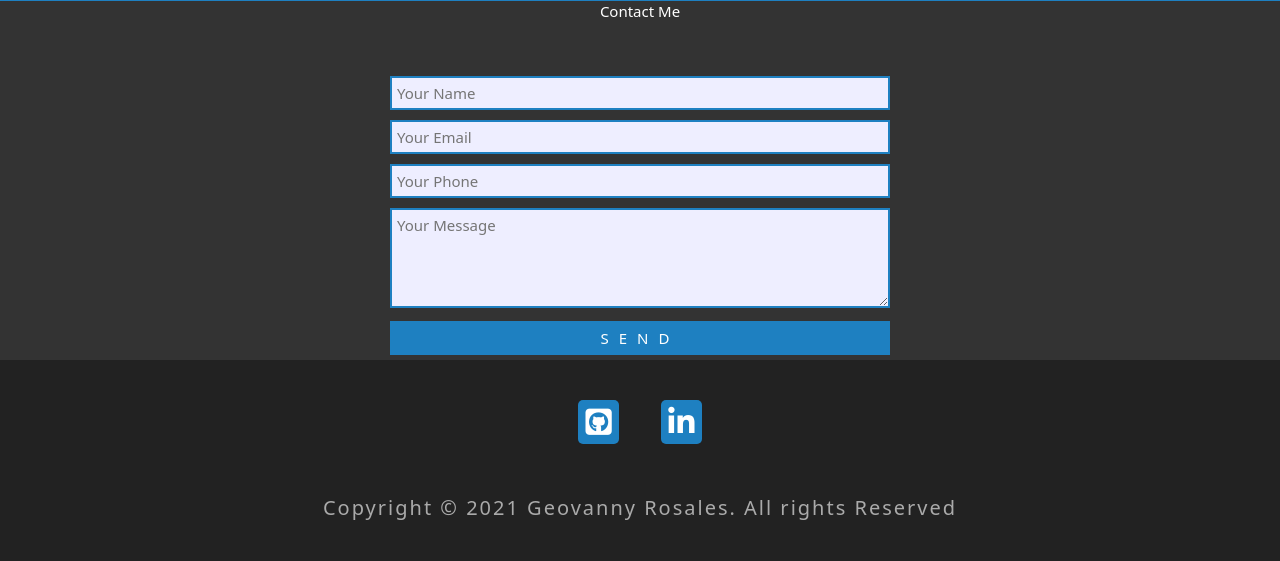
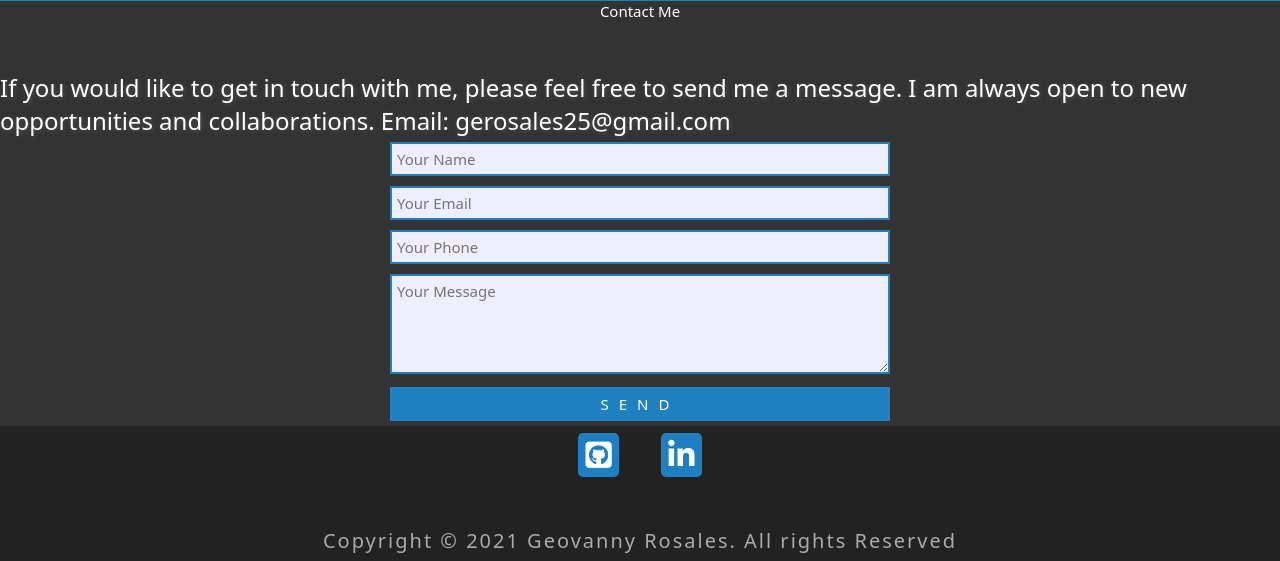
Before and after one commit to GeoRosa2019/Portfolio, a PHP site: page / in a window 1280 px wide. Shown: the part 2819-3380 px from the top of the page. Run offline with PHP 8.4, Linux system fonts and the light colour scheme.

Commit message:
Added email

```diff
--- a/index.html
+++ b/index.html
@@ -118,6 +118,10 @@
   <!--Section 4-->
   <section class="section-4" id="section-4">
     <h1 class="section-4-heading">Contact Me</h1>
+    <p class="section-4-paragraph">
+      If you would like to get in touch with me, please feel free to send me a message. I am always open to new opportunities and collaborations.
+      Email: gerosales25@gmail.com
+    </p>
       <form action="contact.php" class="contact-form">
        <form action="mailto:geovannyrosales5@gmail.com" method="post" enctype="text/plain">
           <input type="text" class="contact-form-text" id="name" placeholder="Your Name" name="name" value="" />
--- a/style.css
+++ b/style.css
@@ -246,6 +246,7 @@ html {
   font-size: x-large;
   font-family: system-ui, -apple-system, BlinkMacSystemFont, 'Segoe UI', Roboto, Oxygen, Ubuntu, Cantarell, 'Open Sans', 'Helvetica Neue', sans-serif;
   font-weight: 400;
+  text-shadow: 0.2rem 0.2rem 1rem #555;
   padding-bottom: 5rem;
 }
 
@@ -408,6 +409,14 @@ html {
   cursor: pointer;
 }
 
+.section-4-paragraph {
+  color: #fff;
+  font-size: x-large;
+  font-family: system-ui, -apple-system, BlinkMacSystemFont, 'Segoe UI', Roboto, Oxygen, Ubuntu, Cantarell, 'Open Sans', 'Helvetica Neue', sans-serif;
+  font-weight: 400;
+  text-shadow: 0.1rem 0.1rem 0.5rem #555;
+}
+
 /* End of Section 4 */
 
 /* Section 5 */
```
